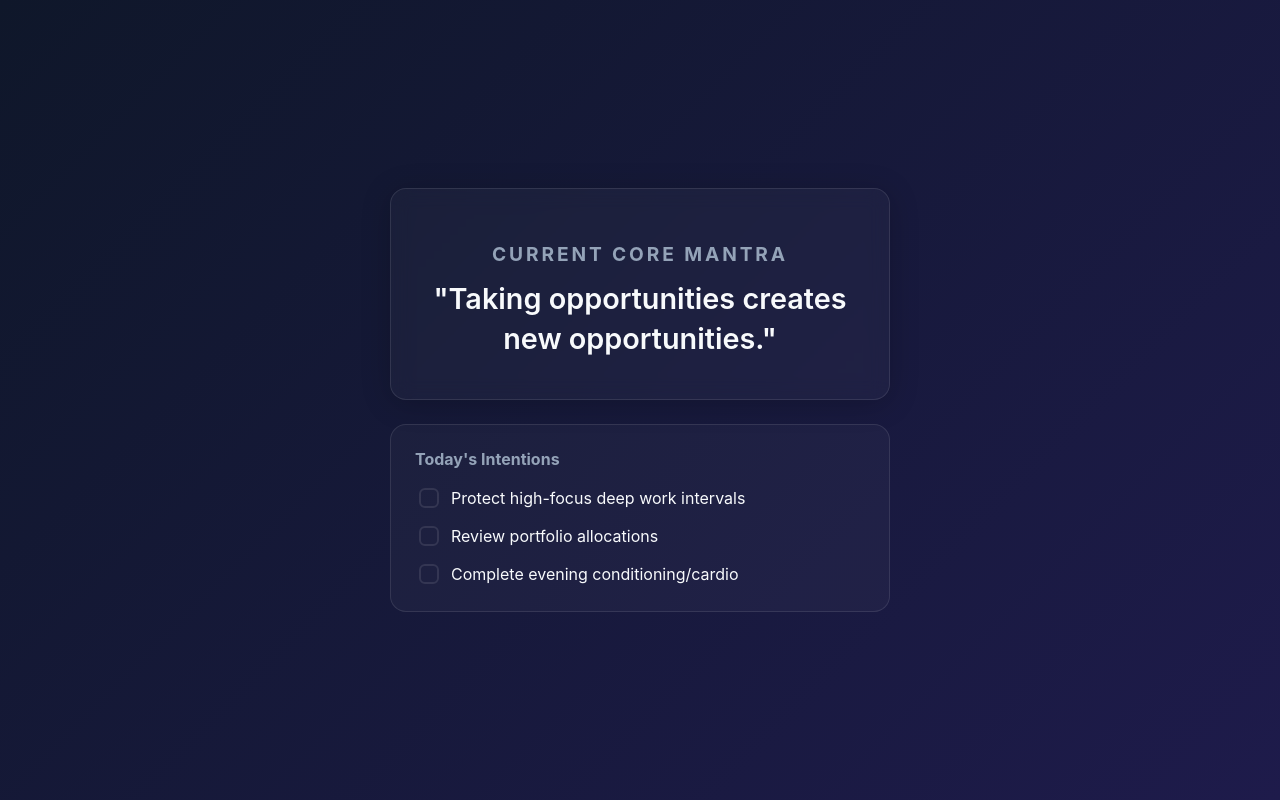
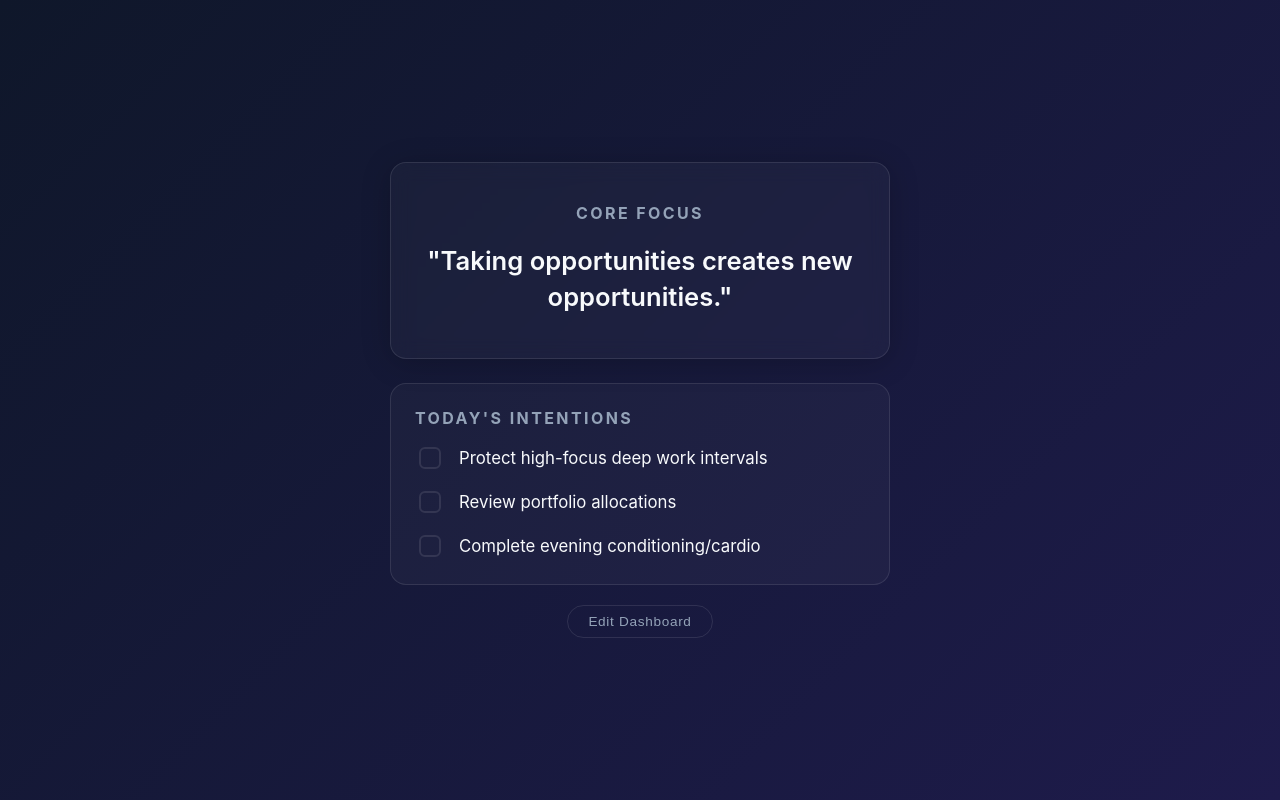
Before and after one commit to heejinsoulyves/digital-mantra, a plain HTML site: page index.html in a window 1280 px wide. Drawn offline with Linux system fonts and the light colour scheme.

Commit message:
Refactor HTML structure and styles for clarity

```diff
--- a/index.html
+++ b/index.html
@@ -42,21 +42,24 @@
             backdrop-filter: blur(10px);
             margin-bottom: 24px;
             box-shadow: 0 4px 30px rgba(0, 0, 0, 0.2);
+            position: relative;
         }
 
-        h1 {
-            font-size: 1.2rem;
+        h1, h2 {
+            font-size: 1rem;
             text-transform: uppercase;
             letter-spacing: 0.15em;
             color: var(--text-muted);
-            margin-0 0 16px 0;
+            margin: 0 0 16px 0;
         }
 
         .mantra-text {
-            font-size: 1.8rem;
+            font-size: 1.6rem;
             font-weight: 600;
             line-height: 1.4;
             color: var(--text-main);
+            outline: none;
+            padding: 4px;
         }
 
         .focus-list {
@@ -65,19 +68,13 @@
             padding: 24px;
             border-radius: 16px;
             text-align: left;
-        }
-
-        h2 {
-            font-size: 1rem;
-            color: var(--text-muted);
-            margin: 0 0 16px 0;
+            margin-bottom: 20px;
         }
 
         .todo-item {
             display: flex;
             align-items: center;
-            margin-bottom: 12px;
-            cursor: pointer;
+            margin-bottom: 16px;
         }
 
         .todo-item:last-child {
@@ -86,15 +83,15 @@
 
         input[type="checkbox"] {
             appearance: none;
-            width: 20px;
-            height: 20px;
+            width: 22px;
+            height: 22px;
             border: 2px solid var(--border-color);
             border-radius: 6px;
-            margin-right: 12px;
+            margin-right: 14px;
             cursor: pointer;
             position: relative;
             background: transparent;
-            transition: all 0.2s ease;
+            flex-shrink: 0;
         }
 
         input[type="checkbox"]:checked {
@@ -114,13 +111,40 @@
         }
 
         .todo-text {
-            font-size: 1rem;
-            transition: color 0.2s ease, text-decoration 0.2s ease;
+            font-size: 1.05rem;
+            outline: none;
+            width: 100%;
+            padding: 2px 4px;
+            border-radius: 4px;
         }
 
         input[type="checkbox"]:checked + .todo-text {
             color: var(--text-muted);
             text-decoration: line-through;
+        }
+
+        /* Input styling when editing text */
+        [contenteditable="true"] {
+            border-bottom: 1px dashed var(--accent);
+            background: rgba(255, 255, 255, 0.02);
+        }
+
+        .action-btn {
+            background: transparent;
+            border: 1px solid var(--border-color);
+            color: var(--text-muted);
+            padding: 8px 20px;
+            border-radius: 20px;
+            cursor: pointer;
+            font-size: 0.85rem;
+            letter-spacing: 0.05em;
+            transition: all 0.2s ease;
+        }
+
+        .action-btn:hover {
+            color: var(--text-main);
+            border-color: var(--accent);
+            background: rgba(129, 140, 248, 0.1);
         }
     </style>
 </head>
@@ -129,44 +153,81 @@
     <div class="container">
         <!-- Mantra Section -->
         <div class="mantra-card">
-            <h1>Current Core Mantra</h1>
-            <div class="mantra-text">"Taking opportunities creates new opportunities."</div>
+            <h1>Core Focus</h1>
+            <div class="mantra-text" id="mantraDisplay" contenteditable="false">"Taking opportunities creates new opportunities."</div>
         </div>
 
         <!-- Daily Focus Checklist -->
         <div class="focus-list">
             <h2>Today's Intentions</h2>
-            <label class="todo-item">
-                <input type="checkbox" id="task1">
-                <span class="todo-text">Protect high-focus deep work intervals</span>
-            </label>
-            <label class="todo-item">
-                <input type="checkbox" id="task2">
-                <span class="todo-text">Review portfolio allocations</span>
-            </label>
-            <label class="todo-item">
-                <input type="checkbox" id="task3">
-                <span class="todo-text">Complete evening conditioning/cardio</span>
-            </label>
+            <div class="todo-item">
+                <input type="checkbox" id="check1">
+                <div class="todo-text" id="task1" contenteditable="false">Protect high-focus deep work intervals</div>
+            </div>
+            <div class="todo-item">
+                <input type="checkbox" id="check2">
+                <div class="todo-text" id="task2" contenteditable="false">Review portfolio allocations</div>
+            </div>
+            <div class="todo-item">
+                <input type="checkbox" id="check3">
+                <div class="todo-text" id="task3" contenteditable="false">Complete evening conditioning/cardio</div>
+            </div>
         </div>
+
+        <!-- Edit/Save Control -->
+        <button class="action-btn" id="editBtn">Edit Dashboard</button>
     </div>
 
     <script>
-        // Simple persistence script to save checkbox state
+        const editBtn = document.getElementById('editBtn');
+        const editableElements = [
+            document.getElementById('mantraDisplay'),
+            document.getElementById('task1'),
+            document.getElementById('task2'),
+            document.getElementById('task3')
+        ];
         const checkboxes = document.querySelectorAll('input[type="checkbox"]');
 
-        // Load saved states
+        // Load saved text and checkbox data from local browser storage
+        window.addEventListener('DOMContentLoaded', () => {
+            editableElements.forEach(el => {
+                const savedText = localStorage.getItem(el.id);
+                if (savedText) el.innerText = savedText;
+            });
+
+            checkboxes.forEach(box => {
+                const savedCheck = localStorage.getItem(box.id);
+                if (savedCheck === 'true') box.checked = true;
+            });
+        });
+
+        // Track and save checkbox states automatically
         checkboxes.forEach(box => {
-            const savedState = localStorage.getItem(box.id);
-            if (savedState === 'true') {
-                box.checked = true;
-            }
-
-            // Listen for changes
             box.addEventListener('change', (e) => {
                 localStorage.setItem(box.id, e.target.checked);
             });
         });
+
+        // Toggle Edit Mode
+        let isEditing = false;
+        editBtn.addEventListener('click', () => {
+            isEditing = !isEditing;
+
+            if (isEditing) {
+                // Enter edit mode
+                editableElements.forEach(el => el.setAttribute('contenteditable', 'true'));
+                editBtn.innerText = 'Save Dashboard';
+                editBtn.style.borderColor = 'var(--accent)';
+            } else {
+                // Exit and save mode
+                editableElements.forEach(el => {
+                    el.setAttribute('contenteditable', 'false');
+                    localStorage.setItem(el.id, el.innerText); // Lock to local memory
+                });
+                editBtn.innerText = 'Edit Dashboard';
+                editBtn.style.borderColor = 'var(--border-color)';
+            }
+        });
     </script>
 </body>
 </html>
```
